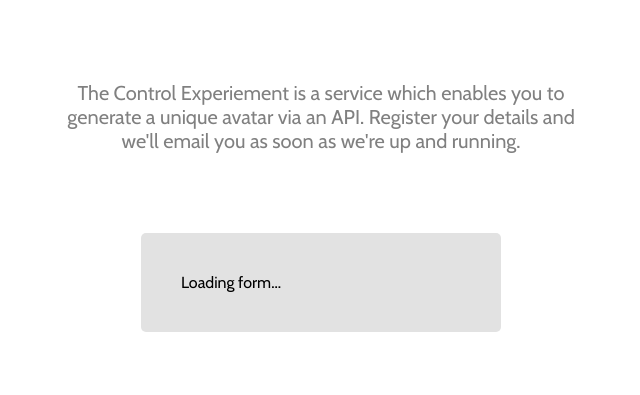
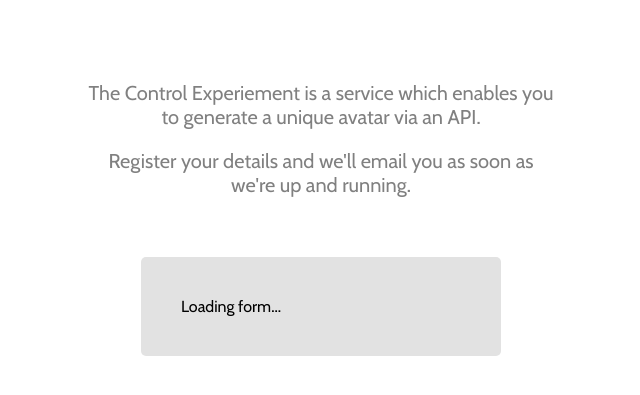
Before and after one commit to davidherse/thecontrolexperiment, a plain HTML site: page index.html in a window 1280 px wide. Shown: the part 283-678 px from the top of the page, without its empty margins (319-959 px from the left). Drawn offline with nearby package versions, Linux system fonts and the light colour scheme; a script that the page names is missing.

Commit message:
Update paragraph layout

```diff
--- a/index.html
+++ b/index.html
@@ -11,7 +11,8 @@
     <div class="header">
       <img class="site_logo" src="./logo.gif" alt="The Coex - Html to Pdf conversion"/>
       <div class="launching">
-        <p>The Control Experiement is a service which enables you to generate a unique avatar via an API. Register your details and we'll email you as soon as we're up and running.</p>
+        <p>The Control Experiement is a service which enables you to generate a unique avatar via an API.</p>
+        <p>Register your details and we'll email you as soon as we're up and running.</p>
       </div>
     </div>
   <div class="contact_form">
--- a/style.css
+++ b/style.css
@@ -9,13 +9,17 @@ body, p, div, a {
   box-sizing: border-box;
 }
 
+p {
+  margin-bottom: 20px;
+}
+
 .header {
   margin: 0 auto;
   margin-top: 40px;
-  max-width: 600px;
+  max-width: 550px;
   width: 100%;
   text-align: center;
-  padding: 40px;
+  padding: 40px 40px 0px 40px;
   box-sizing: border-box;
 }
 
```
